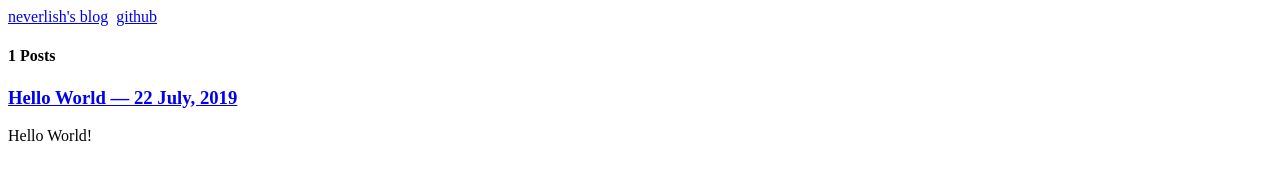
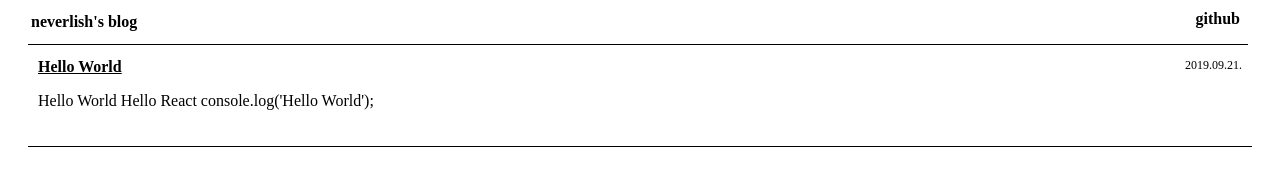
Before and after one commit to neverlish/neverlish.me, a Gatsby site: page / in a window 1280 px wide. Built offline with nearby package versions, Linux system fonts and the light colour scheme; Gatsby itself is replaced by a stand-in of ours.

Commit message:
designed pages

````diff
--- a/src/components/layout/index.tsx
+++ b/src/components/layout/index.tsx
@@ -1,9 +1,44 @@
 import { graphql, Link, StaticQuery } from 'gatsby';
 import * as React from 'react';
 import { Helmet } from 'react-helmet';
+import styled from 'styled-components';
 import { GetSiteMetadataQuery } from '../../../codegen/types';
 
-export default ({ children }: { children: JSX.Element | Array<JSX.Element[] | JSX.Element | string> }) => {
+const Main = styled.main`
+  padding: 20px;
+`;
+
+const Header = styled.header`
+  display: flex;
+  justify-content: space-between;
+
+  position: fixed;
+  top: 0;
+  width: calc(100% - 60px);
+
+  border-bottom: 1px solid #000;
+  padding: 10px 0;
+  background-color: #fff;
+
+  > a, > div > a {
+    text-decoration: none;
+    color: #000;
+    font-size: 16px;
+    font-weight: 600;
+    padding: 3px;
+    &:hover, &:active {
+      background-color: rgba(0, 0, 0, 0.05);
+      cursor: pointer;
+    }
+    margin-right: 5px;
+  }
+`;
+
+const Body = styled.div`
+  padding-top: 20px;
+`;
+
+export default ({ children }: { children: React.ReactNode }) => {
   return (
     <StaticQuery
       query={query}
@@ -13,14 +48,17 @@ export default ({ children }: { children: JSX.Element | Array<JSX.Element[] | JS
           <Helmet title={title!}>
 
           </Helmet>
-          <main>
-            <header style={{ display: 'flex' }}>
+          <Main>
+            <Header style={{ display: 'flex' }}>
               <Link to='/'>{title}</Link>
-              &nbsp;&nbsp;
-            <a href='https://github.com/neverlish/neverlish.me' target='_blank'>github</a>
-            </header>
-            {children}
-          </main>
+              <div>
+                <a href='https://github.com/neverlish/neverlish.me' target='_blank'>github</a>
+              </div>
+            </Header>
+            <Body>
+              {children}
+            </Body>
+          </Main>
         </>;
       }}
     />
--- /dev/null
+++ b/src/components/posts/detail.tsx
@@ -0,0 +1,46 @@
+import { graphql } from 'gatsby';
+import * as React from 'react';
+import styled from 'styled-components';
+import { PostDetailQuery } from '../../../codegen/types';
+import Layout from '../layout';
+
+const Title = styled.h1`
+  font-size: 30px;
+  text-align: center;
+  border-bottom: 2px solid black;
+  margin-bottom: 30px;
+`;
+
+const Body = styled.div`
+  font-size: 14px;
+  > :not(div) {
+    padding-top: 5px;
+    padding-bottom: 5px;
+
+    &:hover, &:active {
+      background-color: rgba(0, 0, 0, 0.05);
+    }
+  }
+`;
+
+export default ({ data: { markdownRemark: post } }: { data: PostDetailQuery }) => {
+  return (
+    <Layout>
+      <div>
+        <Title>{post!.frontmatter!.title}</Title>
+        <Body dangerouslySetInnerHTML={{ __html: post!.html! }} />
+      </div>
+    </Layout>
+  );
+};
+
+export const query = graphql`
+  query PostDetail ($link: String!) {
+    markdownRemark(fields: { link: { eq: $link } }) {
+      html
+      frontmatter {
+        title
+      }
+    }
+  }
+`;
--- /dev/null
+++ b/src/components/posts/list.tsx
@@ -0,0 +1,95 @@
+import { graphql, Link } from 'gatsby';
+import * as React from 'react';
+import styled from 'styled-components';
+import { GetPostListQuery } from '../../../codegen/types';
+import Layout from '../layout';
+
+interface IPostListProps {
+  data: GetPostListQuery;
+  pageContext: {
+    limit: number;
+    skip: number;
+    numPages: number;
+    currentPage: number;
+  };
+}
+
+const Pagination = styled.section`
+  border-top: 1px solid #000;
+  padding-top: 10px;
+  margin-top: 10px;
+  > a {
+    margin-right: 5px;
+  }
+`;
+
+const PostLiteItem = styled.section`
+  color: #000;
+  padding: 10px;
+  > div {
+    display: flex;
+    justify-content: space-between;
+    > strong {
+      font-weight: 700;
+      text-decoration: underline;
+    }
+    > span {
+      font-size: 12px;
+    }
+  }
+  &:hover, &:active {
+    background-color: rgba(0, 0, 0, 0.05);
+  }
+`;
+
+export default ({ data, pageContext: { currentPage, numPages } }: IPostListProps) => {
+  const prevPage = currentPage - 1 === 1 ? '/' : `/page/${(currentPage - 1)}`;
+  return (
+    <Layout>
+      {data.allMarkdownRemark!.edges.map(({ node }) => {
+        const frontmatter = node.frontmatter!;
+        return <Link to={node.fields!.link!} key={node.id} style={{ textDecoration: 'none' }}>
+          <PostLiteItem>
+            <div>
+              <strong>{frontmatter.title}</strong>
+              <span>
+                {frontmatter.date}
+              </span>
+            </div>
+            <p>{node.excerpt}</p>
+          </PostLiteItem>
+        </Link>;
+      })}
+      <Pagination>
+        {currentPage !== 1 &&
+          <Link to={prevPage}>prev</Link>}
+        {currentPage !== numPages &&
+          <Link to={`/page/${(currentPage + 1)}`}>next</Link>}
+      </Pagination>
+    </Layout>
+  );
+};
+
+export const query = graphql`
+  query GetPostList($skip: Int!, $limit: Int!) {
+    allMarkdownRemark(
+      sort: { fields: [frontmatter___date], order: DESC }
+      limit: $limit
+      skip: $skip
+    ) {
+      edges {
+        node {
+          id
+          frontmatter {
+            title
+            date(formatString: "YYYY.MM.DD.")
+          }
+          excerpt
+          fields {
+            link
+          }
+        }
+      }
+    }
+  }
+`;
--- a/src/pages/index.tsx
+++ /dev/null
@@ -1,43 +0,0 @@
-import { graphql, Link } from 'gatsby';
-import * as React from 'react';
-import { IndexPageQuery } from '../../codegen/types';
-import Layout from '../components/layout';
-
-export default ({ data }: { data: IndexPageQuery }) => {
-  return (
-    <Layout>
-      <h4>{data.allMarkdownRemark!.totalCount} Posts</h4>
-      {data.allMarkdownRemark!.edges.map(({ node }) => (
-        <div key={node.id}>
-          <Link to={node.fields!.link!}>
-            <h3>
-              {node.frontmatter!.title} — {node.frontmatter!.date}
-            </h3>
-          </Link>
-          <p>{node.excerpt}</p>
-        </div>
-      ))}
-    </Layout>
-  );
-};
-
-export const query = graphql`
-  query IndexPage {
-    allMarkdownRemark {
-      totalCount
-      edges {
-        node {
-          id
-          frontmatter {
-            title
-            date(formatString: "DD MMMM, YYYY")
-          }
-          excerpt
-          fields {
-            link
-          }
-        }
-      }
-    }
-  }
-`;
--- /dev/null
+++ b/src/posts/2019/09/21/hello.md
@@ -0,0 +1,14 @@
+---
+title: "Hello World"
+date: "2019-09-21"
+---
+
+Hello World
+
+<!-- end -->
+
+- Hello React
+
+```js
+console.log('Hello World');
+```
--- a/src/posts/Hello.md
+++ /dev/null
@@ -1,6 +0,0 @@
----
-title: "Hello World"
-date: "2019-07-22"
----
-
-Hello World!
````
Also changed, not shown: codegen/types.ts (+63 -5 lines), src/pages/posts/detail.tsx (deleted, +0 -26 lines).
